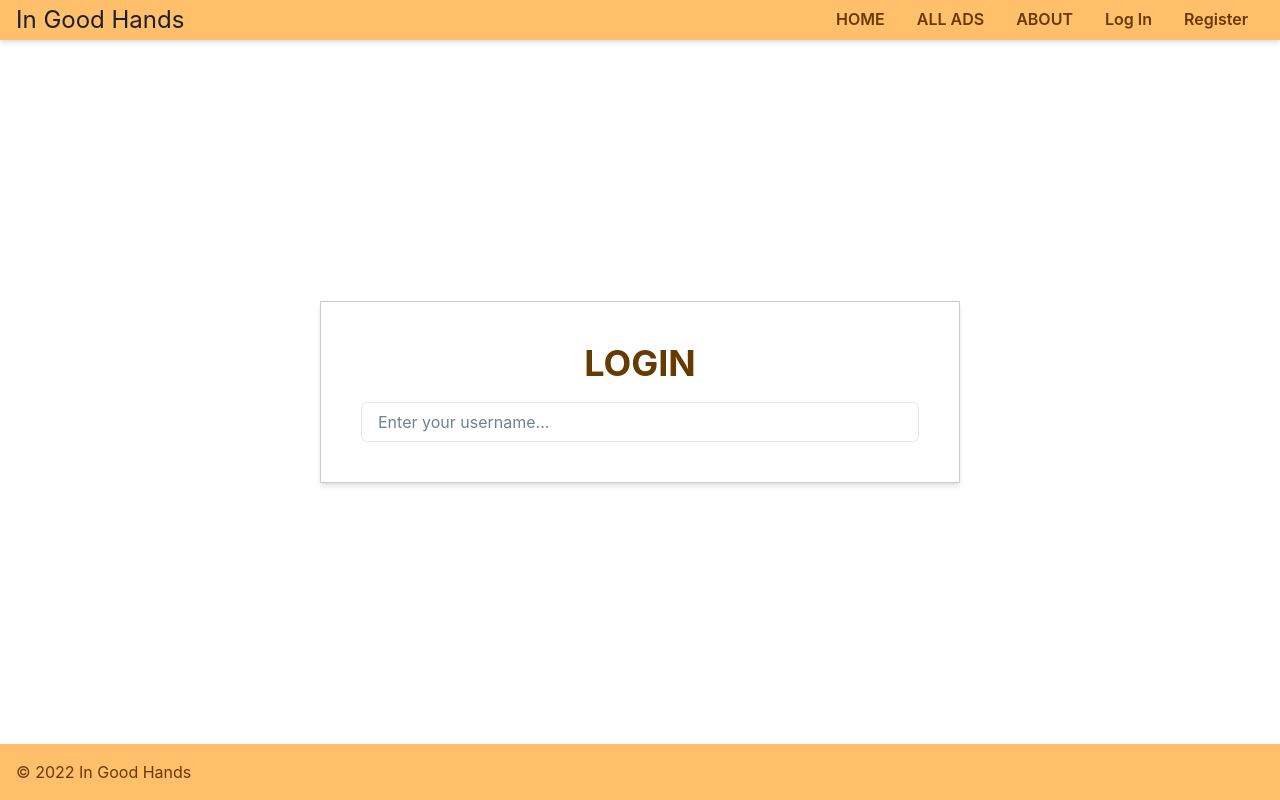
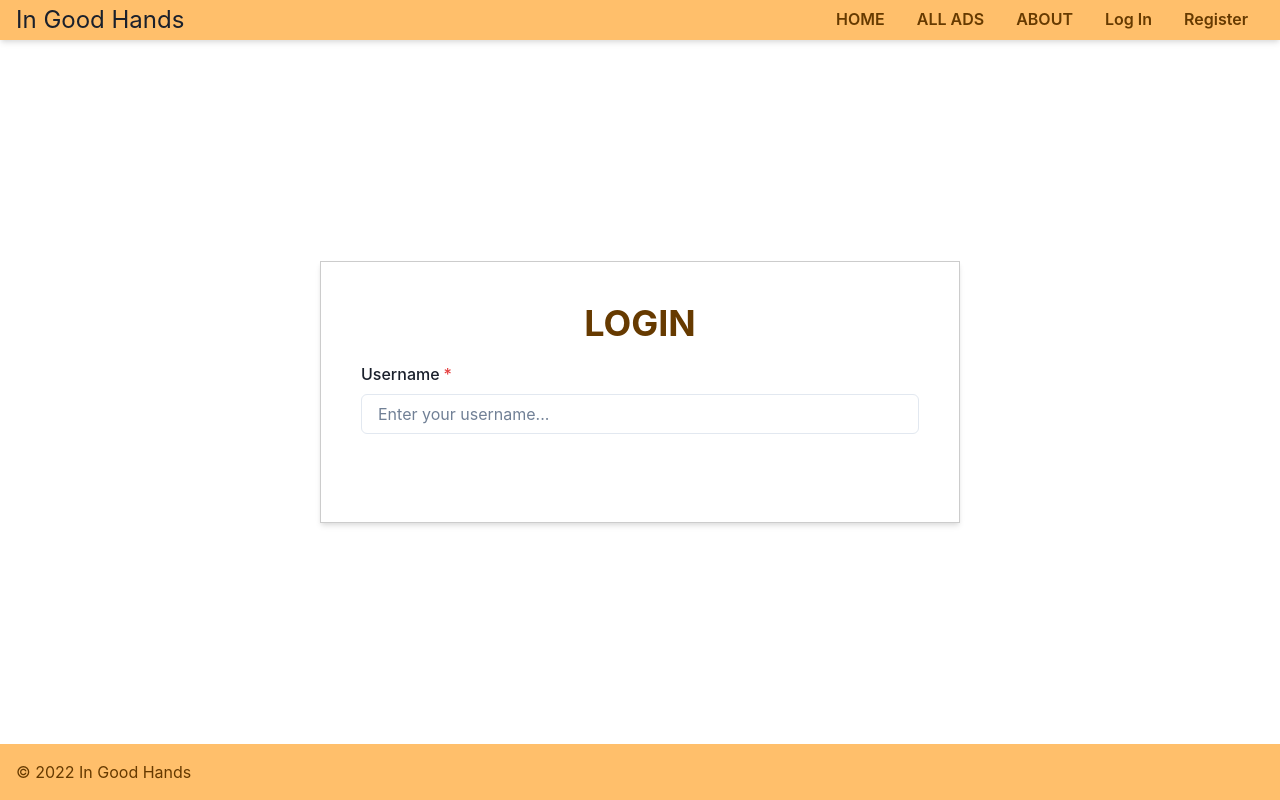
Before and after one commit to antklim89/in_good_hands, a Next.js app: page /login in a window 1280 px wide. Built offline with nearby package versions, Linux system fonts and the light colour scheme.

Commit message:
updated Auth

```diff
--- a/layouts/Auth/Auth.tsx
+++ b/layouts/Auth/Auth.tsx
@@ -1,11 +1,17 @@
-import { Center, Heading, Container, Input } from '@chakra-ui/react';
-import { FC, useState } from 'react';
+import {
+    Center, Heading, Container, Input, FormControl, FormLabel, Text,
+} from '@chakra-ui/react';
+import { FC, useEffect, useState } from 'react';
 import zod, { ZodError } from 'zod';
 
 import { AuthProps } from './Auth.types';
 
 
-const authSchema = zod.object({ name: zod.string().max(5) });
+const authSchema = zod.object({
+    name: zod.string()
+        .max(50)
+        .min(2),
+});
 
 type AuthType = zod.infer<typeof authSchema>
 type AuthErrorsType = {
@@ -52,13 +58,16 @@ const Auth: FC<AuthProps> = ({ type = 'login' }) => {
                     {type}
                 </Heading>
                 <form>
+                    <FormControl isRequired isInvalid={Boolean(inputError.name)}>
+                        <FormLabel>Username</FormLabel>
                         <Input
                             colorScheme="primary"
-                        isInvalid={Boolean(inputError.name)}
                             placeholder="Enter your username..."
                             value={input.name}
                             onChange={(e) => handleChangeInput('name', e.target.value)}
                         />
+                        <Text color="gray.700" size="sm" textAlign="end">&nbsp;{inputError.name}</Text>
+                    </FormControl>
                 </form>
             </Container>
         </Center>
```
Lines whose indentation alone changed are shown as unchanged.
